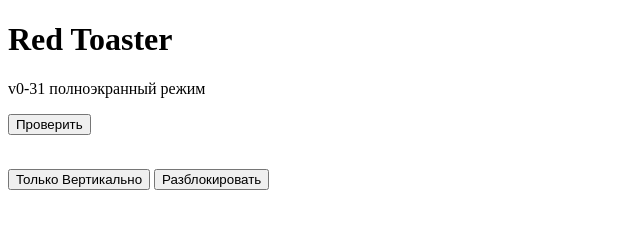
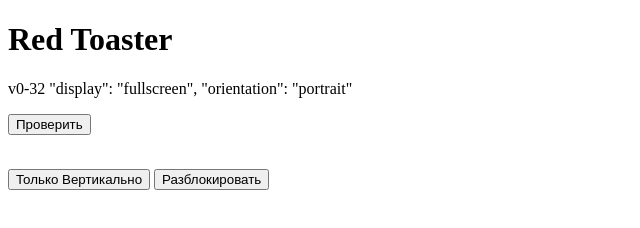
Before and after one commit to creativcode-ru/red-toaster, a plain HTML site: page index.html in a window 1280 px wide. Shown: the whole page, without its empty margins (0-640 px from the left). Drawn offline with Linux system fonts and the light colour scheme.

Commit message:
fullscreen

```diff
--- a/appsw.js
+++ b/appsw.js
@@ -1,4 +1,4 @@
-console.log("Привет, это Service Worker v0-31");
+console.log("Привет, это Service Worker v0-32");
 
 
 //Работа в офлайн *   *   *   *   *   *   *   *   *   *   *   *   *   *   *   *   *   *   *   *   *   *
--- a/index.html
+++ b/index.html
@@ -25,7 +25,7 @@
 </head>
 <body>
     <h1>Red Toaster</h1>
-    <p>v0-31 полноэкранный режим</p>
+    <p>v0-32 "display": "fullscreen", "orientation": "portrait"</p>
     <p>
         <button id="btnTest">Проверить</button> <br /><br />
     </p>
```
Also changed, not shown: manifest.webmanifest.
